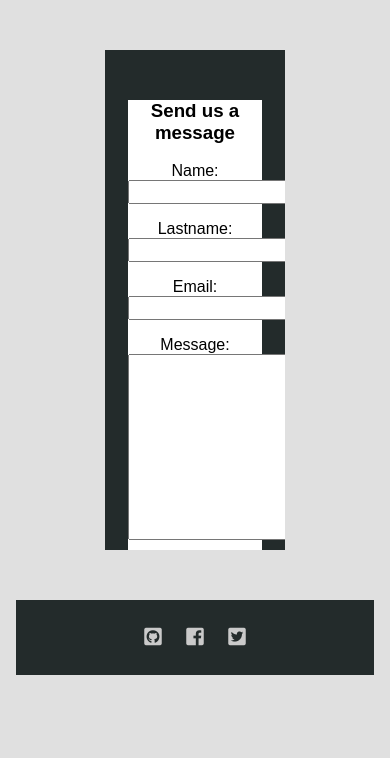
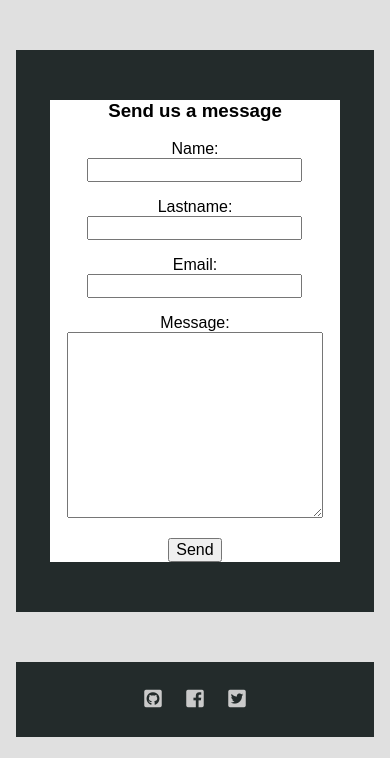
Before and after one commit to konichiwas/hearthstone-deck-builder, a Django app: page /builder/contact/ in a window 390 px wide. Shown: the part 86-844 px from the top of the page. Run offline with Django 3.2, Linux system fonts and the light colour scheme; some libraries are stand-ins or nearby versions.

Commit message:
updated contact to be responsive

```diff
--- a/builder/static/builder/main.css
+++ b/builder/static/builder/main.css
@@ -254,6 +254,7 @@ header ._mobile-layout .main-menu {
   padding: 20px;
   z-index: 10;
   border-bottom: 2px solid #cacaca;
+  border-top: 2px solid #cacaca;
   background-color: #232b2b;
 }
 @media (min-width: 801px) {
@@ -330,6 +331,7 @@ header ._mobile-layout .main-menu {
     padding: 20px;
     z-index: 10;
     border-bottom: 2px solid #cacaca;
+    border-top: 2px solid #cacaca;
     background-color: #232b2b;
   }
 }
@@ -370,6 +372,7 @@ header ._mobile-layout .main-menu {
     padding: 20px;
     z-index: 10;
     border-bottom: 2px solid #cacaca;
+    border-top: 2px solid #cacaca;
     background-color: #232b2b;
   }
   header .main-menu {
@@ -592,16 +595,41 @@ footer li + li {
   margin: 20px auto;
 }
 .border {
-  width: 50%;
-  height: 500px;
   margin: 50px auto;
   overflow: hidden;
   background-color: #232b2b;
 }
 .border .contactform {
-  width: 75%;
+  width: 290px;
   margin: 50px auto;
-  padding: 0;
+  padding: 0 20%;
   text-align: center;
   background-color: white;
 }
+.border .contactform label {
+  display: block;
+}
+.border .contactform textarea {
+  width: 250px;
+}
+@media (min-width: 801px) {
+  .border {
+    width: 75%;
+  }
+}
+@media (max-width: 800px) {
+  .border {
+    width: 100%;
+  }
+  .border .contactform {
+    padding: 0 15%;
+  }
+}
+@media (max-width: 461px) {
+  .border {
+    width: 100%;
+  }
+  .border .contactform {
+    padding: 0;
+  }
+}
--- a/builder/static/src/contact.less
+++ b/builder/static/src/contact.less
@@ -1,18 +1,42 @@
 .border {
-	width: 50%;
-	height: 500px;
 	margin: 50px auto;
 	overflow:hidden;
 
 	background-color: @gray-dark;
 
 	.contactform {
-		width: 75%;
+		width: 290px;
 		margin: 50px auto;
-		padding: 0;
+		padding: 0 20%;
 
 		text-align: center;
 		background-color: white;
 
+		label {
+			display: block;
+		}
+
+		textarea {
+			width: 250px;
+		}
+	}
+
+	@media (min-width: 801px) {
+		width: 75%;
+
+	}
+	@media (max-width: 800px){
+		width: 100%;
+
+		.contactform {
+			padding: 0 15%;
+		}
+	}
+	@media (max-width: 461px) {
+		width: 100%;
+
+		.contactform {
+			padding: 0;
+		}
 	}
 }
```
